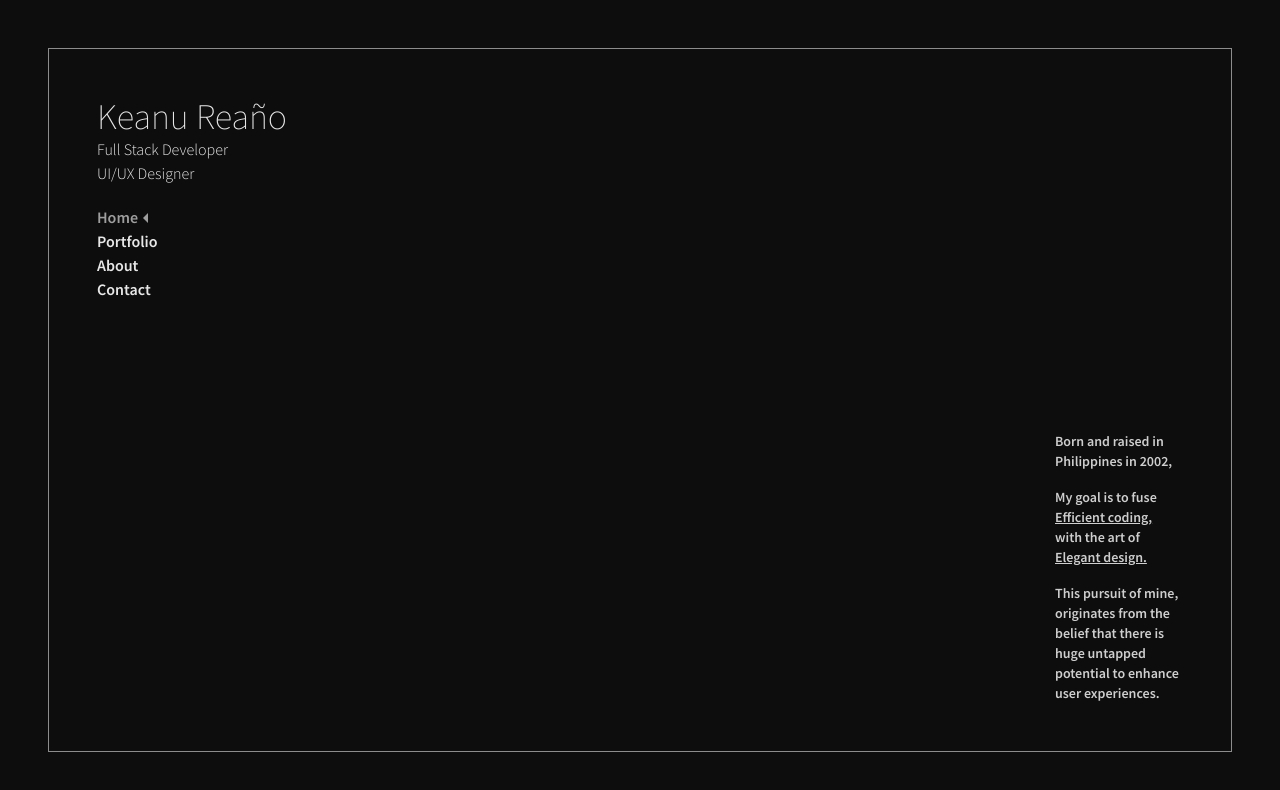
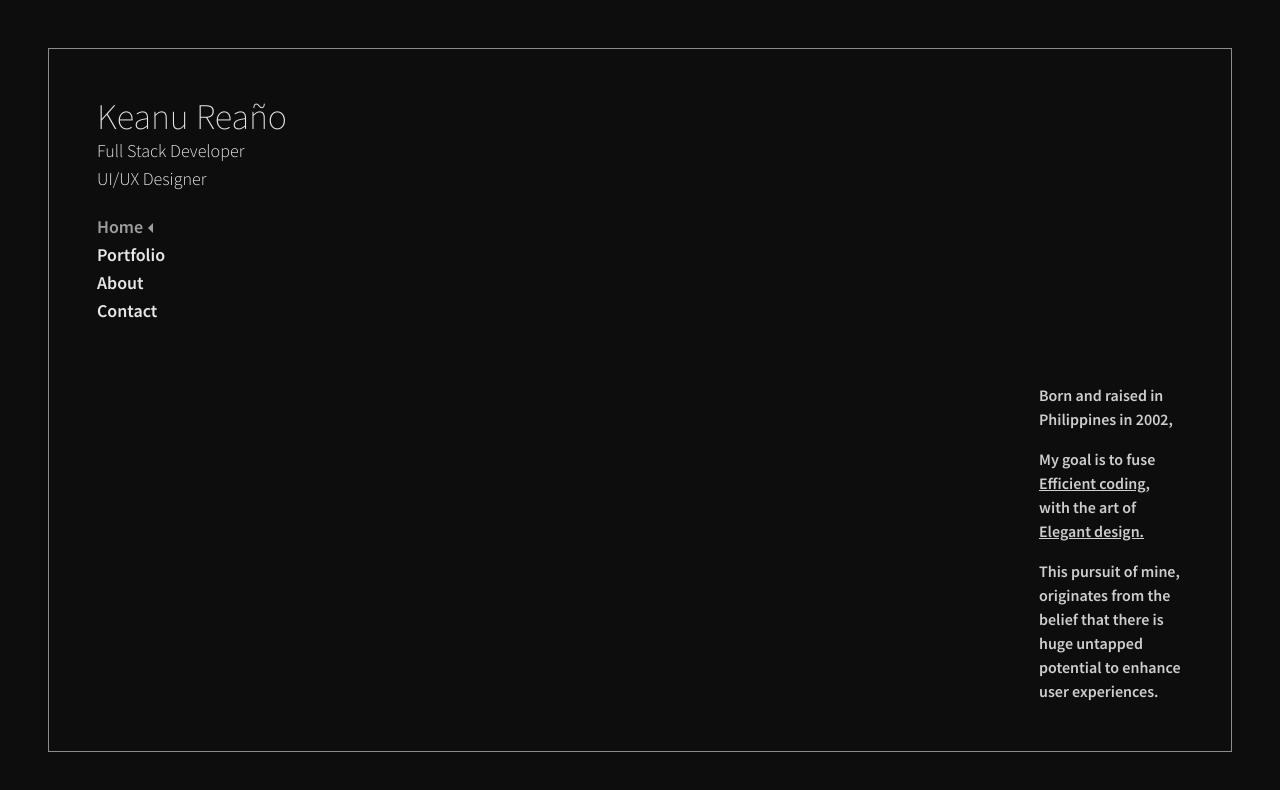
Before and after one commit to keanureano/firebase-portfolio, a React (Vite) app: page / in a window 1280 px wide. Shown: the top 790 px of the page. Built offline with nearby package versions, Linux system fonts and the light colour scheme.

Commit message:
resize nav

```diff
--- a/src/index.css
+++ b/src/index.css
@@ -17,11 +17,11 @@
   }
 
   p {
-    @apply text-sm font-semibold text-white/80;
+    @apply text-sm font-semibold md:text-base text-white/80;
   }
 
   a {
-    @apply transition cursor-pointer hover:opacity-80 hover:animate-pulse;
+    @apply text-lg transition cursor-pointer hover:opacity-80 hover:animate-pulse;
   }
 
   header a {
--- a/src/pages/Home.jsx
+++ b/src/pages/Home.jsx
@@ -1,6 +1,6 @@
 export default function Home() {
   return (
-    <div className="home w-32 space-y-4">
+    <div className="w-32 space-y-4 home md:w-36">
       <div>
         <p>Born and raised in</p>
         <p>Philippines in 2002,</p>
```
